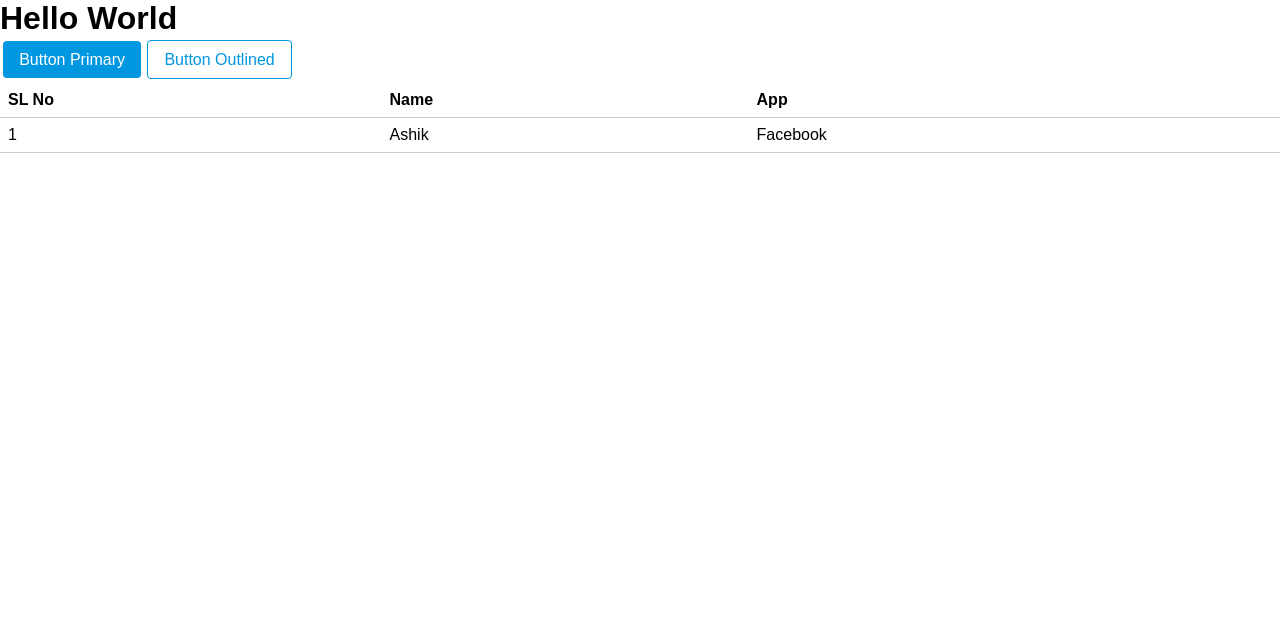
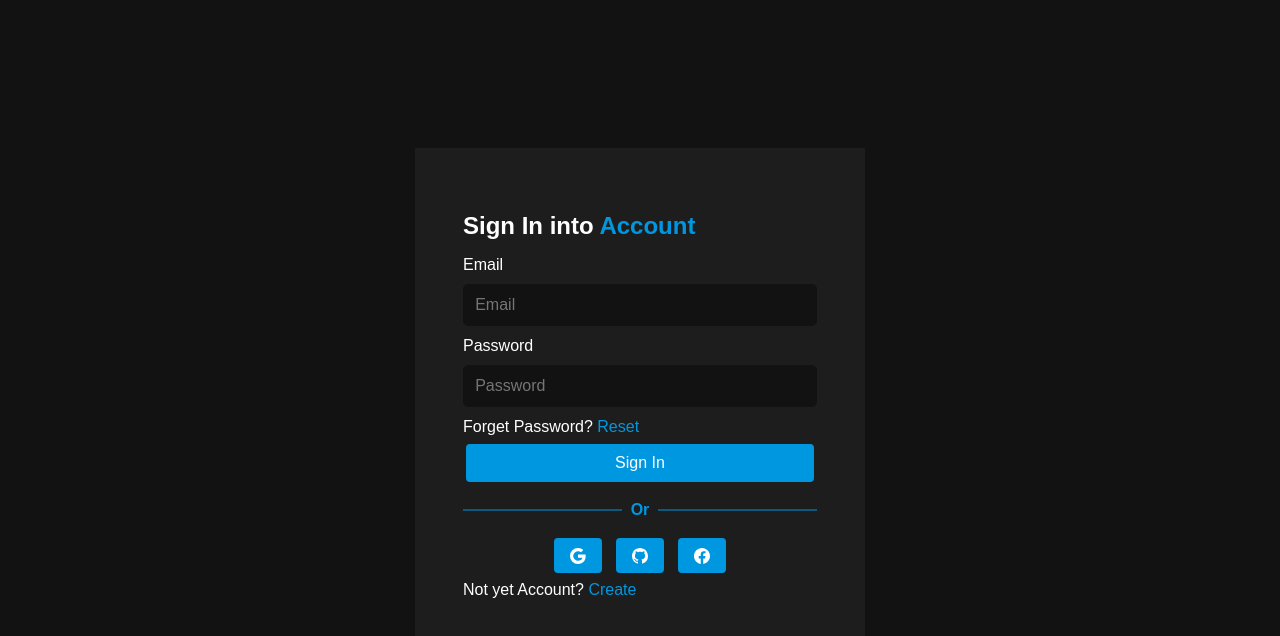
Before and after one commit to Ashik-Mahmud/react-toDos-app-with-firebase, a React (Create React App) app: page /login in a window 1280 px wide. Shown: the top 636 px of the page. Built offline with nearby package versions, Linux system fonts and the light colour scheme.

Commit message:
create a login and sign up page with reset password system

```diff
--- a/package.json
+++ b/package.json
@@ -37,6 +37,7 @@
   },
   "devDependencies": {
     "firebase": "^9.6.10",
+    "react-icons": "^4.3.1",
     "react-router-dom": "6",
     "styled-components": "^5.3.5"
   }
--- a/src/App.css
+++ b/src/App.css
@@ -1,8 +1,8 @@
 :root {
   --primary-color: #0097e1;
-  --secondary-color: #333;
+  --secondary-color: #121212;
+  --secondary-color-alt: #1d1d1d;
   --accent-color: #fff;
-
   --fonts: "Poppins", sans-serif;
 }
 
@@ -17,6 +17,7 @@
 body {
   font-family: var(--fonts);
   font-size: 16px;
+  background-color: var(--secondary-color);
 }
 
 a {
@@ -44,6 +45,7 @@ table th {
 .container {
   max-width: min(100% - 2rem, 1200px);
   margin-inline: auto;
+  background-color: var(--secondary-color-alt);
 }
 .colorize {
   color: var(--primary-color);
--- a/src/App.js
+++ b/src/App.js
@@ -1,27 +1,19 @@
+import { Route, Routes } from 'react-router-dom';
 import './App.css';
+import Home from './Pages/Home/Home';
+import Login from './Pages/Login/Login/Login';
+import SignUp from './Pages/Login/SignUp/SignUp';
 
 function App() {
   return (
     <>
-     <h1>Hello World</h1>
-     <button className="btn">Button Primary</button>
-     <button className="btn-outline">Button Outlined</button>
-     <table>
-         <thead>
-            <tr>
-            <th>SL No</th>
-             <th>Name</th>
-             <th>App</th>
-            </tr>
-         </thead>
-         <tbody>
-             <tr>
-                 <td>1</td>
-                 <td>Ashik</td>
-                 <td>Facebook</td>
-             </tr>
-         </tbody>
-     </table>
+    <Routes>
+        <Route path='/' element={<Home />} />
+        <Route path='/home' element={<Home />} />
+        <Route path='/login' element={<Login />} />
+        <Route path='/sign-up' element={<SignUp />} />
+    </Routes>
+
     </>
   );
 }
--- /dev/null
+++ b/src/Pages/Home/Home.jsx
@@ -0,0 +1,16 @@
+import React from "react";
+import styled from "styled-components";
+
+const Home = () => {
+  return (
+    <HomeContainer>
+      <div className="container">
+        <h1>Home</h1>
+      </div>
+    </HomeContainer>
+  );
+};
+const HomeContainer = styled.section`
+  position: inherit;
+`;
+export default Home;
--- /dev/null
+++ b/src/Pages/Login/Login/Login.jsx
@@ -0,0 +1,77 @@
+import React, { useState } from "react";
+import { useNavigate } from "react-router-dom";
+import SocialLogin from "../SocialLogin/SocialLogin";
+import "../Styles/styles.css";
+const Login = () => {
+  const navigate = useNavigate();
+  const [reset, setReset] = useState(false);
+  return (
+    <section className="login-container">
+      <div className="form-wrapper">
+        {reset ? (
+          <h1>
+            Reset <span className="colorize">Password</span>
+          </h1>
+        ) : (
+          <h1>
+            Sign In into <span className="colorize">Account</span>
+          </h1>
+        )}
+        <form action="">
+          <div className="input-group">
+            <label htmlFor="email">Email</label>
+            <input type="email" id="email" placeholder="Email" />
+          </div>
+          {!reset && (
+            <div className="input-group">
+              <label htmlFor="password">Password</label>
+              <input type="password" id="password" placeholder="Password" />
+            </div>
+          )}
+          {reset ? (
+            <p>
+              Go to
+              <span
+                className="colorize cursor-pointer"
+                onClick={() => setReset((prev) => !prev)}
+              >
+                {" "}
+                home
+              </span>
+            </p>
+          ) : (
+            <p>
+              Forget Password?
+              <span
+                className="colorize cursor-pointer"
+                onClick={() => setReset((prev) => !prev)}
+              >
+                {" "}
+                Reset
+              </span>
+            </p>
+          )}
+
+          <div className="input-group">
+            <button type="submit" className="btn">
+              {reset ? " Reset" : " Sign In"}
+            </button>
+          </div>
+          {!reset && <SocialLogin />}
+          <p>
+            Not yet Account?
+            <span
+              onClick={() => navigate("/sign-up")}
+              className="colorize cursor-pointer"
+            >
+              {" "}
+              Create
+            </span>
+          </p>
+        </form>
+      </div>
+    </section>
+  );
+};
+
+export default Login;
--- /dev/null
+++ b/src/Pages/Login/SignUp/SignUp.jsx
@@ -0,0 +1,60 @@
+import React from "react";
+import { useNavigate } from "react-router-dom";
+import SocialLogin from "../SocialLogin/SocialLogin";
+import "../Styles/styles.css";
+
+const SignUp = () => {
+  const navigate = useNavigate();
+  return (
+    <section className="signUp-container">
+      <div className="form-wrapper">
+        <h1>
+          Sign Up into <span className="colorize">Account</span>
+        </h1>
+        <form action="">
+          <div className="input-group">
+            <label htmlFor="name">Name</label>
+            <input type="text" id="name" placeholder="Name" />
+          </div>
+          <div className="input-group">
+            <label htmlFor="email">Email</label>
+            <input type="email" id="email" placeholder="Email" />
+          </div>
+
+          <div className="input-group">
+            <label htmlFor="password">Password</label>
+            <input type="password" id="password" placeholder="Password" />
+          </div>
+
+          <div className="input-group">
+            <label htmlFor="cmfPassword">Confirm Password</label>
+            <input
+              type="password"
+              id="cmfPassword"
+              placeholder="Confirm Password"
+            />
+          </div>
+
+          <div className="input-group">
+            <button type="submit" className="btn">
+              Sign In
+            </button>
+          </div>
+          <SocialLogin />
+          <p>
+            Already have an Account?
+            <span
+              className="colorize cursor-pointer"
+              onClick={() => navigate("/login")}
+            >
+              {" "}
+              Sign In
+            </span>
+          </p>
+        </form>
+      </div>
+    </section>
+  );
+};
+
+export default SignUp;
--- /dev/null
+++ b/src/Pages/Login/SocialLogin/SocialLogin.jsx
@@ -0,0 +1,23 @@
+import React from "react";
+import { BsFacebook, BsGithub, BsGoogle } from "react-icons/bs";
+import "../Styles/styles.css";
+const SocialLogin = () => {
+  return (
+    <div id="socialLogin">
+      <p className="line">Or</p>
+      <div className="btn-group">
+        <button type="button" className="btn">
+          <BsGoogle />
+        </button>
+        <button type="button" className="btn">
+          <BsGithub />
+        </button>
+        <button type="button" className="btn">
+          <BsFacebook />
+        </button>
+      </div>
+    </div>
+  );
+};
+
+export default SocialLogin;
--- /dev/null
+++ b/src/Pages/Login/Styles/styles.css
@@ -0,0 +1,80 @@
+.login-container,
+.signUp-container {
+  position: relative;
+  display: grid;
+  place-items: center;
+  min-height: 100vh;
+}
+.form-wrapper {
+  position: relative;
+  background: var(--secondary-color-alt);
+  width: 450px;
+  padding: 3rem;
+  color: var(--accent-color);
+}
+.form-wrapper p {
+  margin: 0.3rem 0rem;
+}
+.form-wrapper h1 {
+  margin: 1rem 0rem;
+  color: var(--accent-color);
+}
+.form-wrapper .input-group {
+  display: flex;
+  flex-direction: column;
+  gap: 0.4rem;
+  color: var(--accent-color);
+  margin-bottom: 0.5rem;
+}
+.form-wrapper input {
+  padding: 0.7rem;
+  font-size: 1rem;
+  font-family: var(--fonts);
+  border: none;
+  background-color: var(--secondary-color);
+  border: 1px solid var(--secondary-color);
+  border-radius: 5px;
+  margin: 0.2rem 0rem;
+  border-radius: 5px;
+  outline: none;
+  color: var(--accent-color);
+}
+.form-wrapper input:focus {
+  border: 1px solid var(--primary-color);
+}
+
+#socialLogin {
+  position: relative;
+  text-align: center;
+}
+#socialLogin .line {
+  text-align: center;
+  color: var(--primary-color);
+  font-weight: bold;
+  margin: 1rem 0rem;
+  position: relative;
+}
+#socialLogin .line::after,
+#socialLogin .line::before {
+  content: "";
+  width: 45%;
+  height: 1px;
+  background: var(--primary-color);
+  display: block;
+  position: absolute;
+  top: 50%;
+  transform: translateY(-50%);
+}
+#socialLogin .line::before {
+  right: 0%;
+}
+#socialLogin .btn-group {
+  display: flex;
+  align-items: center;
+  justify-content: center;
+  gap: 0.5rem;
+}
+.btn-group button {
+  display: grid;
+  place-items: center;
+}
--- a/src/index.js
+++ b/src/index.js
@@ -1,10 +1,11 @@
 import React from 'react';
 import { createRoot } from 'react-dom/client';
+import { BrowserRouter } from 'react-router-dom';
 import App from './App';
 import reportWebVitals from './reportWebVitals';
 
 const root = createRoot(document.getElementById('root'));
-root.render(<App />)
+root.render(<BrowserRouter><App /></BrowserRouter>)
 // If you want to start measuring performance in your app, pass a function
 // to log results (for example: reportWebVitals(console.log))
 // or send to an analytics endpoint. Learn more: https://bit.ly/CRA-vitals
```
Also changed, not shown: 2 other files (tests, documents, lock files or other folders).
